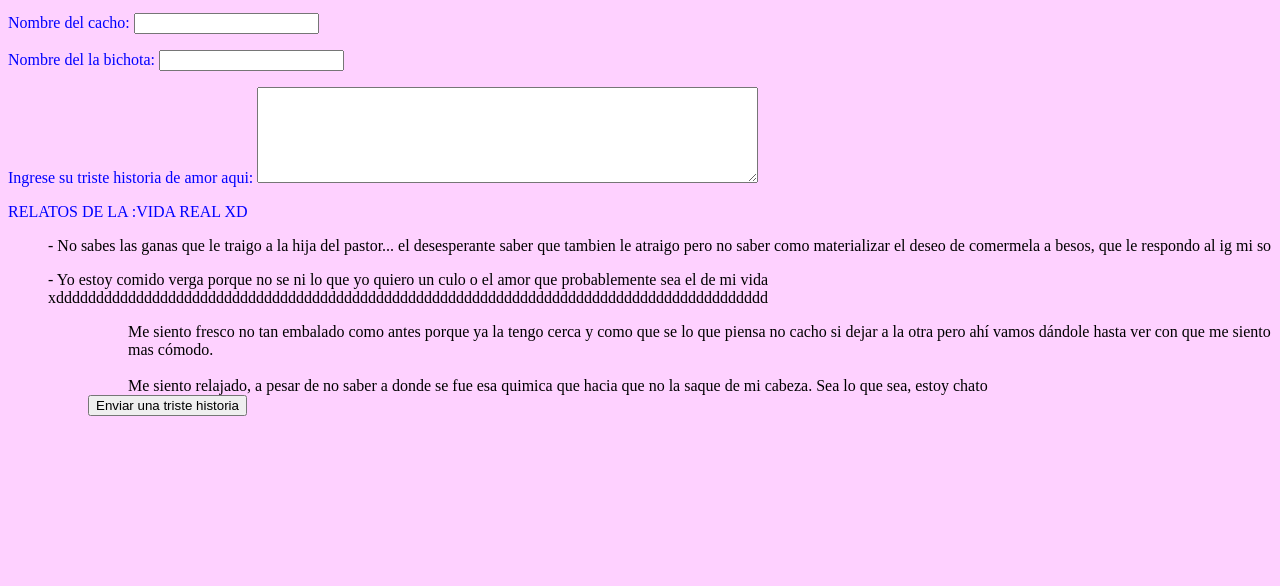
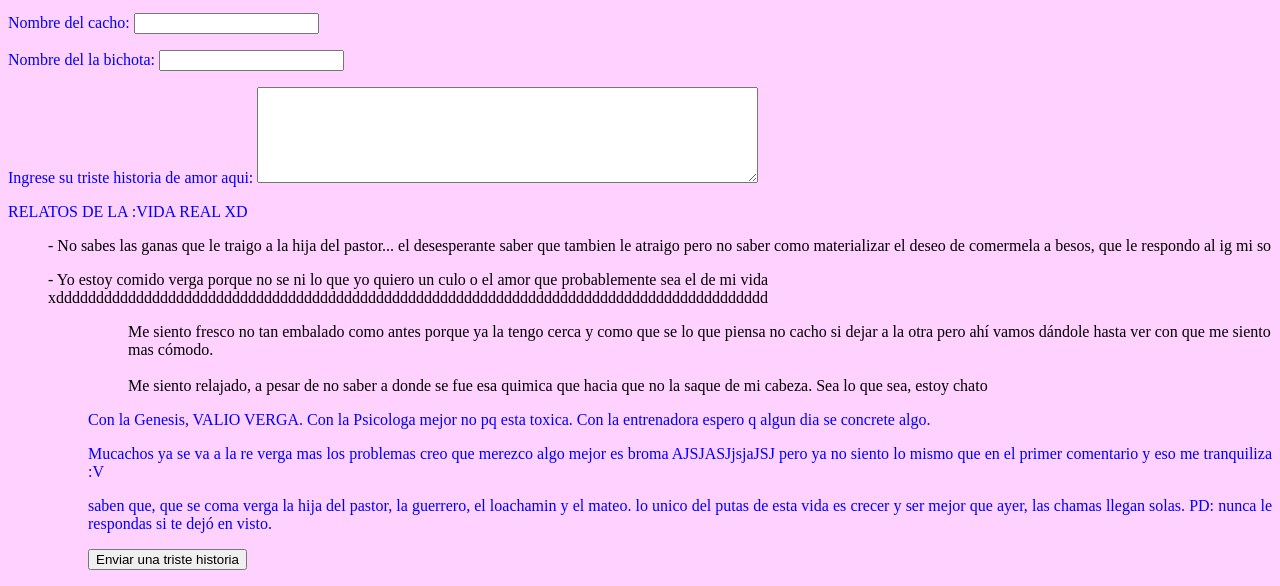
Before and after one commit to DaltonArevalo/Programacion-Web, a plain HTML site: page Practica_3.html in a window 1280 px wide. Shown: the part 470-1056 px from the top of the page. Before the commit the page ends 902 px from the top, so only its background shows below. Drawn offline with Linux system fonts and the light colour scheme.

Commit message:
Update Practica_3.html

```diff
--- a/Practica_3.html
+++ b/Practica_3.html
@@ -48,8 +48,9 @@
 		<ol>Me siento fresco no tan embalado como antes porque ya la tengo cerca y como que se lo que piensa no cacho si dejar a la otra pero ahí vamos dándole hasta ver con que me siento mas cómodo.</ol>
 		<br>
 		<ol>Me siento relajado, a pesar de no saber a donde se fue esa quimica que hacia que no la saque de mi cabeza. Sea lo que sea, estoy chato</ol>
-
-
+		<p>Con la Genesis, VALIO VERGA. Con la Psicologa mejor no pq esta toxica. Con la entrenadora espero q  algun dia se concrete algo.</p>
+		<p>Mucachos ya se va a la re verga mas los problemas creo que merezco algo mejor es broma AJSJASJjsjaJSJ pero ya no siento lo mismo que en el primer comentario y eso me tranquiliza :V</p>
+		<p>saben que, que se coma verga la hija del pastor, la guerrero, el loachamin y el mateo. lo unico del putas de esta vida es crecer y ser mejor que ayer, las chamas llegan solas. PD: nunca le respondas si te dejó en visto.</p>
 			<input type="submit" value="Enviar una triste historia" />
 		</p>
 	</body>
```
